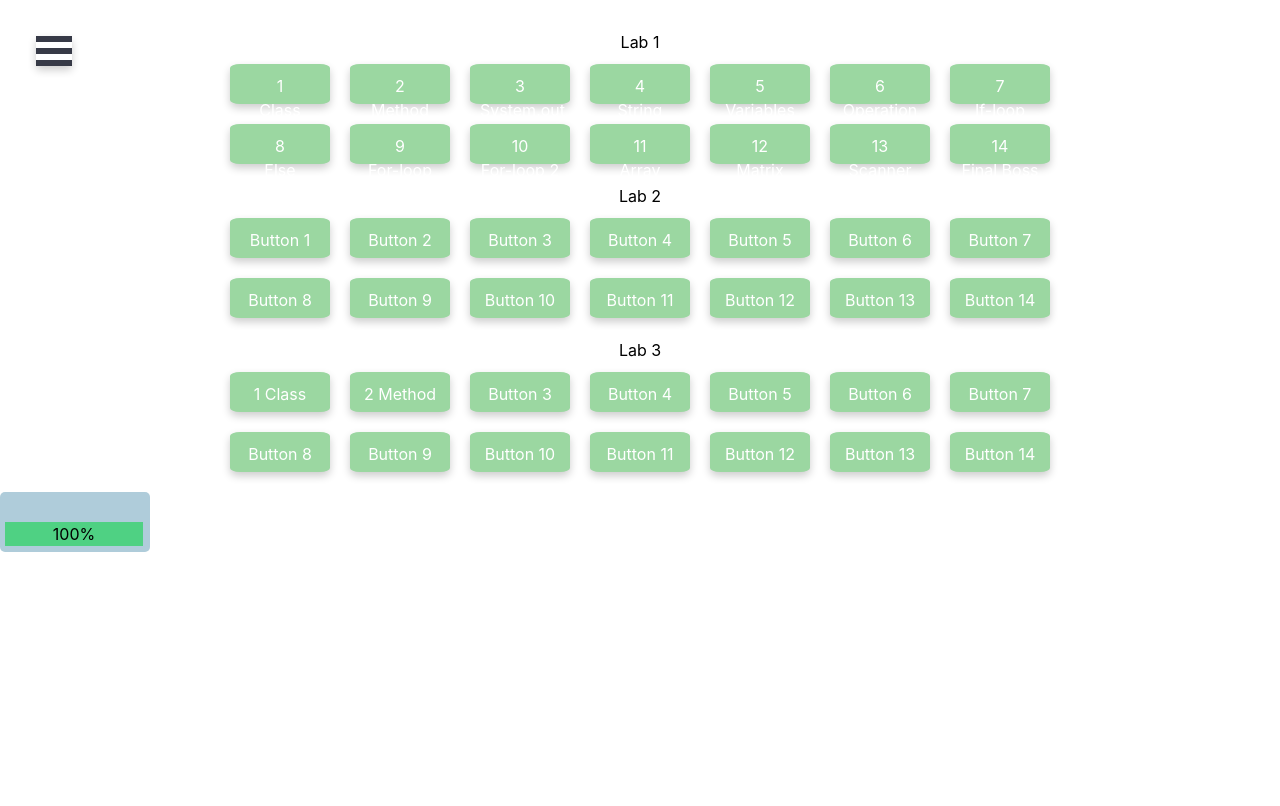
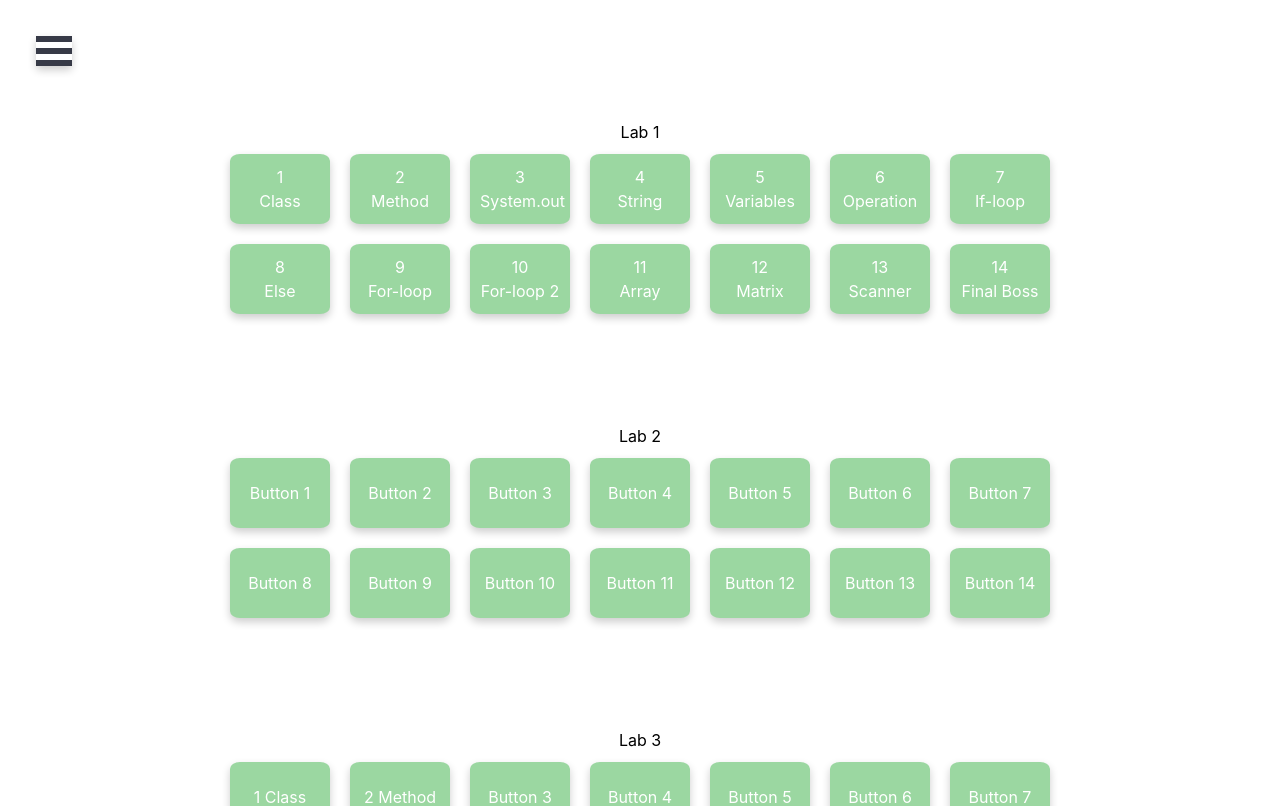
Before and after one commit to EmilGoransson/Learn-Programming, a React (Create React App) app in the folder Frontend/: page / in a window 1280 px wide. Shown: the top 806 px of the page. Built offline with nearby package versions, Linux system fonts and the light colour scheme; no server answers.

Commit message:
Update ButtonContainer.css

```diff
--- a/Frontend/src/Components/LevelRendering/ButtonContainer.css
+++ b/Frontend/src/Components/LevelRendering/ButtonContainer.css
@@ -2,7 +2,7 @@
     display: flex;
     flex-direction: column;
     align-items: center;
-    margin: 10px;
+    margin: 100px;
     right: 10%;
   }
 
@@ -20,6 +20,6 @@
     border: none;
     cursor: pointer;
     width: 100px;
-    height: 40px;
+    height: 70px;
     box-shadow: 0 4px 8px 0 rgba(0,0,0,0.2);
 }
```
